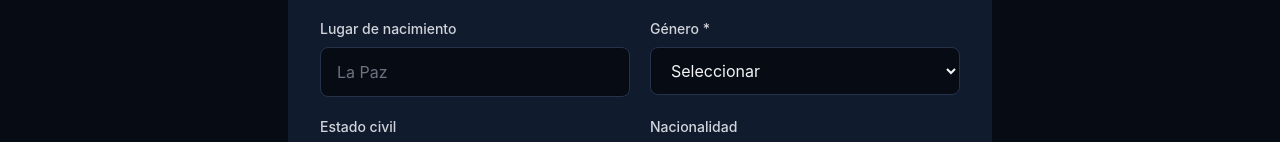
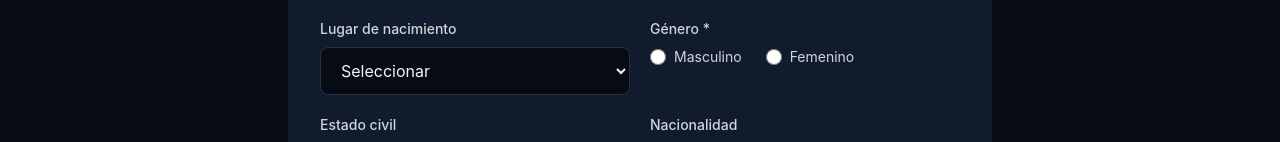
Before and after one commit to armindevelopertec-max/SITBT, a Next.js app in the folder frontend/: page /admision/pre-registro in a window 1280 px wide. Shown: the part 630-772 px from the top of the page. Built offline with nearby package versions, Linux system fonts and the light colour scheme; no server answers.

Commit message:
fix: mejorar formularios con campos desplegables y radio buttons
- Lugar de nacimiento: cambiar a select con departamentos (quitar El Alto)
- Género: cambiar a radio buttons (más práctico para 2 opciones)
- Aplicado tanto en nuevo estudiante como en pre-registro público

```diff
--- a/frontend/src/app/(dashboard)/estudiantes/nuevo/page.tsx
+++ b/frontend/src/app/(dashboard)/estudiantes/nuevo/page.tsx
@@ -264,11 +264,22 @@ export default function NewStudentPage() {
                 />
               </div>
               <div>
-                <Input
+                <Select
                   label="Extensión CI"
                   value={personData.ci_issued}
                   onChange={(e) => setPersonData({ ...personData, ci_issued: e.target.value })}
-                  placeholder="Opcional "
+                  options={[
+                    { value: '', label: 'Seleccionar' },
+                    { value: 'LP', label: 'La Paz' },
+                    { value: 'CB', label: 'Cochabamba' },
+                    { value: 'SC', label: 'Santa Cruz' },
+                    { value: 'OR', label: 'Oruro' },
+                    { value: 'PT', label: 'Potosí' },
+                    { value: 'TJ', label: 'Tarija' },
+                    { value: 'CH', label: 'Chuquisaca' },
+                    { value: 'BE', label: 'Beni' },
+                    { value: 'PD', label: 'Pando' },
+                  ]}
                 />
               </div>
               <div>
@@ -308,25 +319,51 @@ export default function NewStudentPage() {
                 />
               </div>
               <div>
-                <Input
+                <Select
                   label="Lugar de Nacimiento"
                   value={personData.birthplace}
                   onChange={(e) => setPersonData({ ...personData, birthplace: e.target.value })}
-                  placeholder="La Paz"
+                  options={[
+                    { value: '', label: 'Seleccionar' },
+                    { value: 'La Paz', label: 'La Paz' },
+                    { value: 'Cochabamba', label: 'Cochabamba' },
+                    { value: 'Santa Cruz', label: 'Santa Cruz' },
+                    { value: 'Oruro', label: 'Oruro' },
+                    { value: 'Potosí', label: 'Potosí' },
+                    { value: 'Tarija', label: 'Tarija' },
+                    { value: 'Chuquisaca', label: 'Chuquisaca' },
+                    { value: 'Beni', label: 'Beni' },
+                    { value: 'Pando', label: 'Pando' },
+                  ]}
                 />
               </div>
               <div>
-                <Select
-                  label="Género *"
-                  value={personData.gender}
-                  onChange={(e) => setPersonData({ ...personData, gender: e.target.value })}
-                  error={errors.gender}
-                  options={[
-                    { value: 'M', label: 'Masculino' },
-                    { value: 'F', label: 'Femenino' },
-                  ]}
-                  placeholder="Seleccionar..."
-                />
+                <label className="block text-sm font-medium text-gray-700 mb-2">Género *</label>
+                <div className="flex gap-4">
+                  <label className="flex items-center gap-2 cursor-pointer">
+                    <input
+                      type="radio"
+                      name="gender"
+                      value="M"
+                      checked={personData.gender === 'M'}
+                      onChange={(e) => setPersonData({ ...personData, gender: e.target.value })}
+                      className="w-4 h-4 text-primary-600 focus:ring-primary-500"
+                    />
+                    <span className="text-sm text-gray-700">Masculino</span>
+                  </label>
+                  <label className="flex items-center gap-2 cursor-pointer">
+                    <input
+                      type="radio"
+                      name="gender"
+                      value="F"
+                      checked={personData.gender === 'F'}
+                      onChange={(e) => setPersonData({ ...personData, gender: e.target.value })}
+                      className="w-4 h-4 text-primary-600 focus:ring-primary-500"
+                    />
+                    <span className="text-sm text-gray-700">Femenino</span>
+                  </label>
+                </div>
+                {errors.gender && <p className="text-xs text-red-500 mt-1">{errors.gender}</p>}
               </div>
               <div>
                 <Select
@@ -343,11 +380,21 @@ export default function NewStudentPage() {
                 />
               </div>
               <div>
-                <Input
+                <Select
                   label="Nacionalidad"
                   value={personData.nationality}
                   onChange={(e) => setPersonData({ ...personData, nationality: e.target.value })}
-                  placeholder="Boliviana"
+                  options={[
+                    { value: 'Boliviana', label: 'Boliviana' },
+                    { value: 'Argentina', label: 'Argentina' },
+                    { value: 'Peruana', label: 'Peruana' },
+                    { value: 'Chilena', label: 'Chilena' },
+                    { value: 'Brasileña', label: 'Brasileña' },
+                    { value: 'Colombiana', label: 'Colombiana' },
+                    { value: 'Venezolana', label: 'Venezolana' },
+                    { value: 'Española', label: 'Española' },
+                    { value: 'Otra', label: 'Otra' },
+                  ]}
                 />
               </div>
               <div>
--- a/frontend/src/app/(public)/admision/pre-registro/page.tsx
+++ b/frontend/src/app/(public)/admision/pre-registro/page.tsx
@@ -249,30 +249,53 @@ function PreRegistroForm() {
                 <label className="block text-sm font-medium text-gray-300 mb-2">
                   Lugar de nacimiento
                 </label>
-                <input
-                  type="text"
+                <select
                   name="birthplace"
                   value={form.birthplace || ''}
                   onChange={handleChange}
-                  className="w-full px-4 py-3 bg-dark-900 border border-dark-600 rounded-lg text-gray-100 placeholder-gray-500 focus:ring-2 focus:ring-primary-500 focus:border-primary-500 transition-all"
-                  placeholder="La Paz"
-                />
+                  className="w-full px-4 py-3 bg-dark-900 border border-dark-600 rounded-lg text-gray-100 focus:ring-2 focus:ring-primary-500 focus:border-primary-500 transition-all"
+                >
+                  <option value="">Seleccionar</option>
+                  <option value="La Paz">La Paz</option>
+                  <option value="Cochabamba">Cochabamba</option>
+                  <option value="Santa Cruz">Santa Cruz</option>
+                  <option value="Oruro">Oruro</option>
+                  <option value="Potosí">Potosí</option>
+                  <option value="Tarija">Tarija</option>
+                  <option value="Chuquisaca">Chuquisaca</option>
+                  <option value="Beni">Beni</option>
+                  <option value="Pando">Pando</option>
+                </select>
               </div>
 
               <div>
                 <label className="block text-sm font-medium text-gray-300 mb-2">
                   Género *
                 </label>
-                <select
-                  name="gender"
-                  value={form.gender || ''}
-                  onChange={handleChange}
-                  className="w-full px-4 py-3 bg-dark-900 border border-dark-600 rounded-lg text-gray-100 focus:ring-2 focus:ring-primary-500 focus:border-primary-500 transition-all"
-                >
-                  <option value="">Seleccionar</option>
-                  <option value="M">Masculino</option>
-                  <option value="F">Femenino</option>
-                </select>
+                <div className="flex gap-6">
+                  <label className="flex items-center gap-2 cursor-pointer">
+                    <input
+                      type="radio"
+                      name="gender"
+                      value="M"
+                      checked={form.gender === 'M'}
+                      onChange={handleChange}
+                      className="w-4 h-4 text-primary-500 focus:ring-primary-500"
+                    />
+                    <span className="text-sm text-gray-300">Masculino</span>
+                  </label>
+                  <label className="flex items-center gap-2 cursor-pointer">
+                    <input
+                      type="radio"
+                      name="gender"
+                      value="F"
+                      checked={form.gender === 'F'}
+                      onChange={handleChange}
+                      className="w-4 h-4 text-primary-500 focus:ring-primary-500"
+                    />
+                    <span className="text-sm text-gray-300">Femenino</span>
+                  </label>
+                </div>
               </div>
 
               <div>
```
